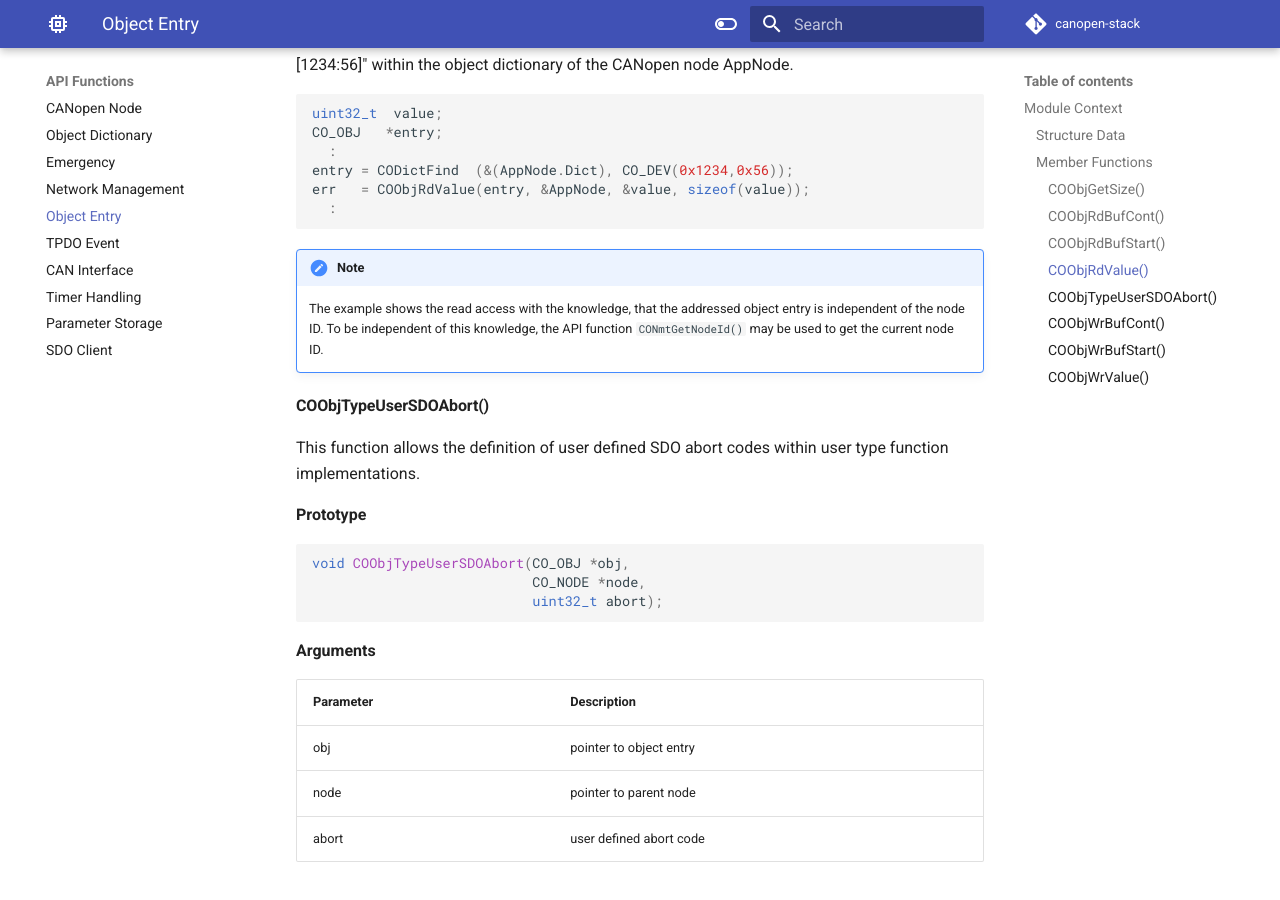
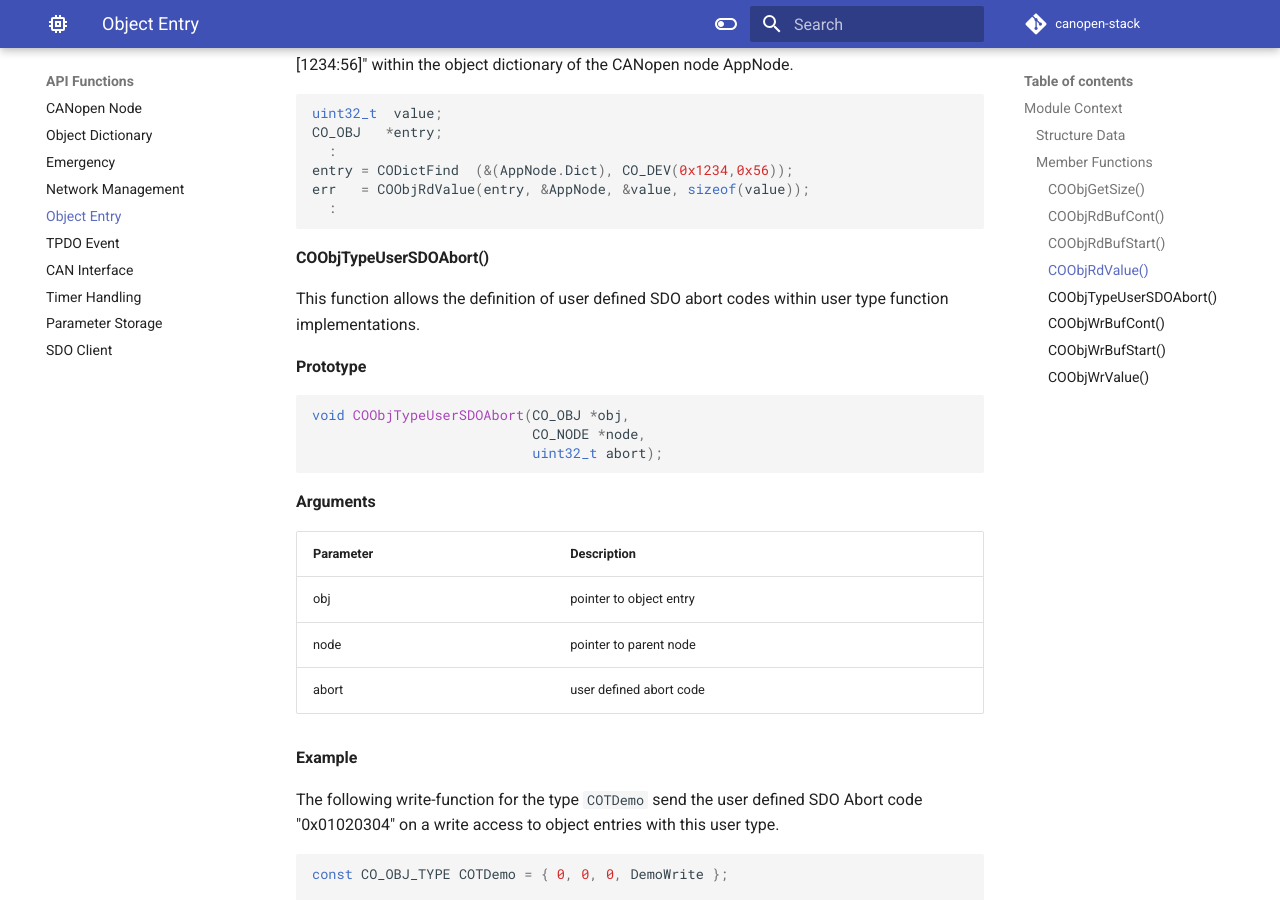
Before and after one commit to embedded-office/canopen-website, an MkDocs documentation site: the page built from website/docs/api/object.md, in a window 1280 px wide and 900 px high, scrolled down 5429 px. Built offline with MkDocs 1.6.1 and Material for MkDocs 9.7.7, drawn with Linux system fonts in a browser that asks for light colours; comment, search, counter and statistics services are not loaded; the version menu is left out; some of the changed text lies outside the part shown.

Commit message:
remove old note aboud nodeId in read/write value

````diff
--- a/website/docs/api/object.md
+++ b/website/docs/api/object.md
@@ -219,10 +219,6 @@
   :
 ```
 
-!!! note
-
-    The example shows the read access with the knowledge, that the addressed object entry is independent of the node ID. To be independent of this knowledge, the API function `CONmtGetNodeId()` may be used to get the current node ID.
-
 #### COObjTypeUserSDOAbort()
 
 This function allows the definition of user defined SDO abort codes within user type function implementations.
@@ -393,10 +389,6 @@
   :
 ```
 
-!!! note
-
-    The example shows the write access with the knowledge, that the addressed object entry is independent of the node ID. To be independent of this knowledge, the API function `CONmtGetNodeId()` may be used to get the current node ID.
-
 
 [1]: ../object/#coobjrdbufstart
 [2]: ../object/#coobjwrbufstart
````
